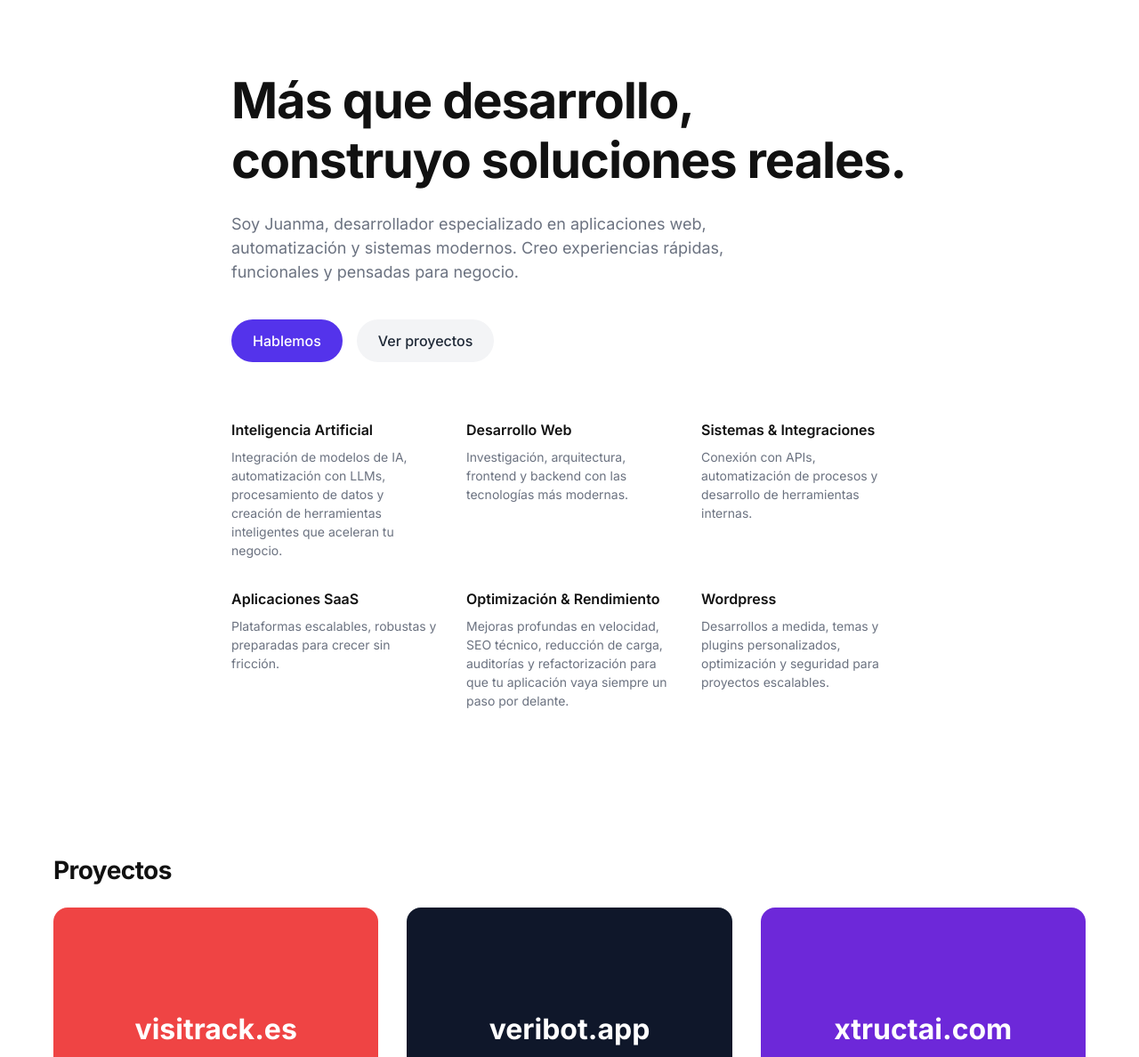
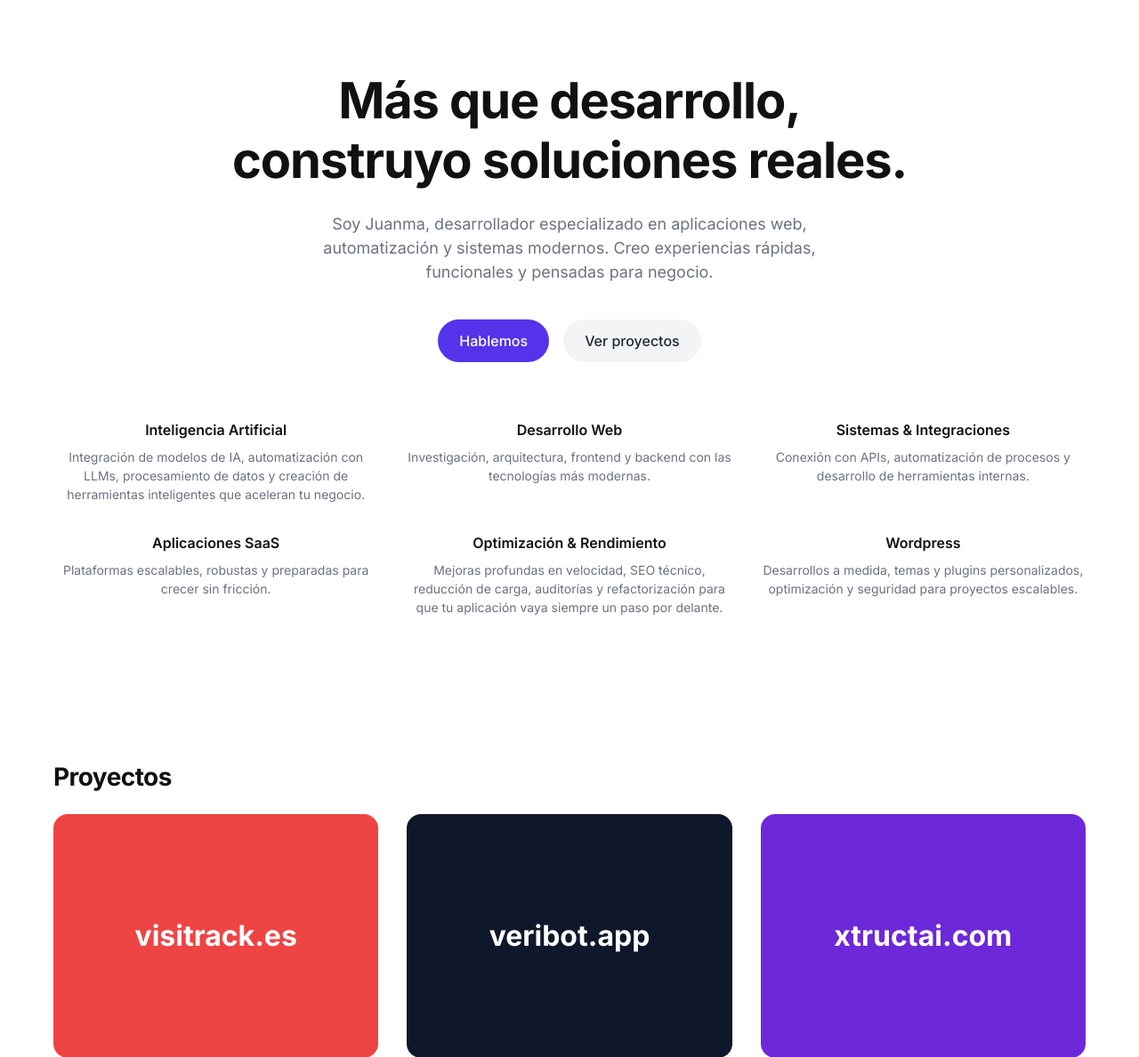
Before and after one commit to juanmanavarro/juanmanavar.ro, a PHP site: page / in a window 1280 px wide. Shown: the part 80-1268 px from the top of the page at 89% size. Run offline with PHP 8.4, Linux system fonts and the light colour scheme.

Commit message:
Ajusta hero y servicios en 3 columnas

```diff
--- a/css/style.css
+++ b/css/style.css
@@ -189,8 +189,8 @@ img {
 /* Hero */
 .hero {
   padding: 80px 20px 100px;
-  max-width: 800px;
   margin: 0 auto;
+  text-align: center;
 }
 
 .hero-title {
@@ -211,14 +211,34 @@ img {
   color: var(--muted);
   margin-bottom: 2.5rem;
   max-width: 600px;
+  margin-left: auto;
+  margin-right: auto;
+}
+
+.hero > .flex.gap-4 {
+  justify-content: center;
+}
+
+.hero .services-grid {
+  text-align: center;
+}
+
+.hero .service-item {
+  align-items: center;
 }
 
 /* Services Grid */
 .services-grid {
   display: grid;
-  grid-template-columns: repeat(auto-fit, minmax(200px, 1fr));
+  grid-template-columns: repeat(1, 1fr);
   gap: 2rem;
   margin-top: 4rem;
+}
+
+@media (min-width: 768px) {
+  .services-grid {
+    grid-template-columns: repeat(3, 1fr);
+  }
 }
 
 .service-item {
```
